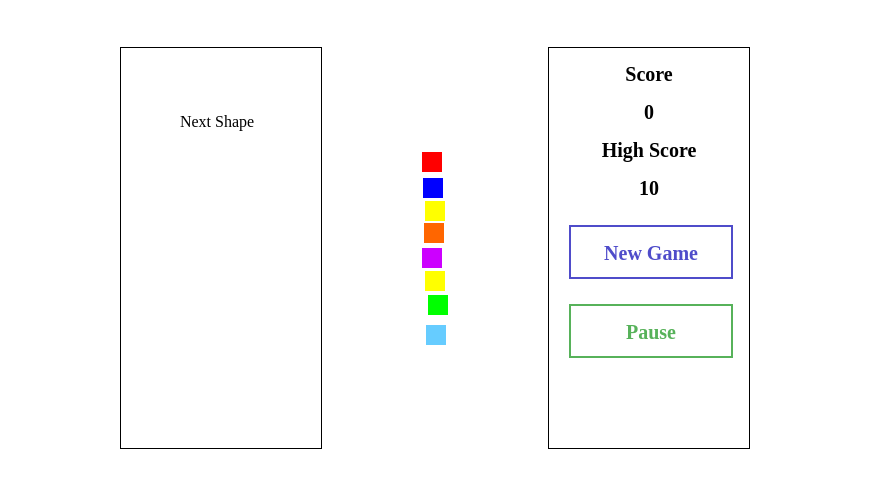
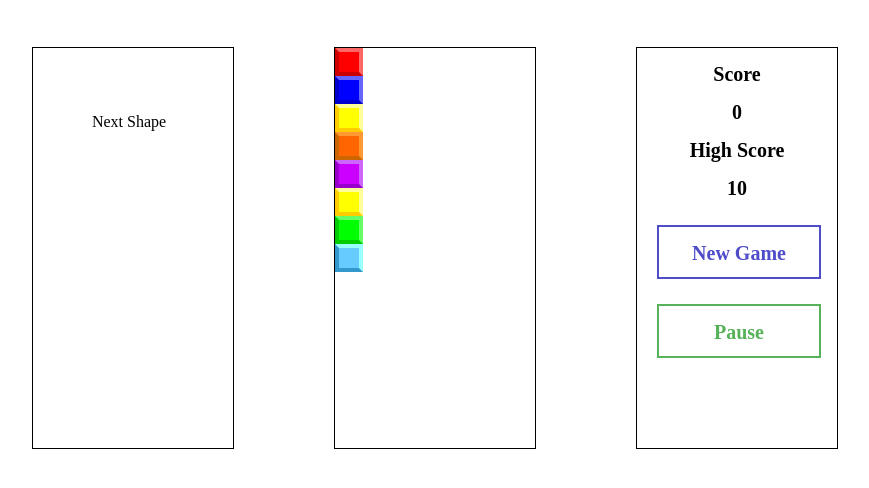
Before and after one commit to mohamadkheiredine/Tetris, a website built with webpack: page src/index.html in a window 1280 px wide. Shown: the part 90-578 px from the top of the page, without its empty margins (205-1074 px from the left). Built offline with nearby package versions, Linux system fonts and the light colour scheme.

Commit message:
task-4-edited

```diff
--- a/src/index.html
+++ b/src/index.html
@@ -16,7 +16,7 @@
           <p>Next Shape</p>
         </div>
        </div>
-       <div class="tetris_box tetris_box_border-size_3 tetris__box_position_relative js-playing-field"></div>
+       <div class="tetris__box tetris__box_border-size_3 tetris__box_position_relative js-playing-field"></div>
        <div class="tetris__box">
          <div class="tetris__score-label">Score</div>
          <div class="tetris__score-value js-score">0</div>
--- a/src/js/block.js
+++ b/src/js/block.js
@@ -11,49 +11,15 @@ export default class Block {
     return null;
   }
 
-  getColor(){
-    return this.color;
-  }
-
   getHtmlElement() {
     let block = document.createElement('div');
-    let colorOfTheBlock = this.getColor();
-    block.classList.add('block_color_' + colorOfTheBlock);
+    let colorOfTheBlock = this.color;
+    block.classList.add(`block_color_${colorOfTheBlock}`);
     block.style.width = this.unitSize + 'px';
     block.style.height = this.unitSize + 'px';
-    block.style.marginTop = this.y + 'px';
-    block.style.marginLeft = this.x + 'px';
+    block.style.top = this.y + 'px';
+    block.style.left = this.x + 'px';
     block.style.borderWidth = '4px';
-
-
-    if (colorOfTheBlock === 'red'){
-      block.style.backgroundColor = '#FF0000';
-      block.style.borderColor = '#FF6666 #CC0000 #CC0000 #FF6666';
-    }
-    else if (colorOfTheBlock === 'orange'){
-      block.style.backgroundColor = '#FF6600';
-      block.style.borderColor = '#FF9933 #CC6600 #CC6600 #FF9933';
-    }
-    else if (colorOfTheBlock === 'magenta'){
-      block.style.backgroundColor = '#CC00FF';
-      block.style.borderColor = '#CC66FF #9900CC #9900CC #CC66FF';
-    }
-    else if (colorOfTheBlock === 'blue'){
-      block.style.backgroundColor = '#0000FF';
-      block.style.borderColor = '#6666FF #0000CC #0000CC #6666FF';
-    }
-    else if (colorOfTheBlock === 'lime'){
-      block.style.backgroundColor = '#00FF00';
-      block.style.borderColor = '#66FF66 #00CC00 #00CC00 #66FF66';
-    }
-    else if (colorOfTheBlock === 'yellow'){
-      block.style.backgroundColor = '#FFFF00';
-      block.style.borderColor = '#FFFF99 #FFCC00 #FFCC00 #FFFF99';
-    }
-    else if (colorOfTheBlock === 'cyan'){
-      block.style.backgroundColor = '#66CCFF';
-      block.style.borderColor = '#99FFFF #3399CC #3399CC #99FFFF';
-    }
 
     return block;
 }
--- a/src/styles/main.scss
+++ b/src/styles/main.scss
@@ -113,3 +113,59 @@ body {
     right: -5px;
     bottom: -5px;
 }
+
+.block_color_red {
+  background-color: #FF0000;
+  border-top: solid 4px #FF6666;
+  border-right: solid 4px #FF6666;
+  border-bottom: solid 4px #CC0000;
+  border-left: solid 4px #CC0000;
+}
+
+.block_color_orange {
+  background-color: #FF6600;
+  border-top: solid 4px #FF9933;
+  border-right: solid 4px #FF9933;
+  border-bottom: solid 4px #CC6600;
+  border-left: solid 4px #CC6600;
+}
+
+.block_color_magenta {
+  background-color: #CC00FF;
+  border-top: solid 4px #CC66FF;
+  border-right: solid 4px #CC66FF;
+  border-bottom: solid 4px #9900CC;
+  border-left: solid 4px #9900CC;
+}
+
+.block_color_blue {
+  background-color: #0000FF;
+  border-top: solid 4px #6666FF;
+  border-right: solid 4px #6666FF;
+  border-bottom: solid 4px #0000CC;
+  border-left: solid 4px #0000CC;
+}
+
+.block_color_lime {
+  background-color: #00FF00;
+  border-top: solid 4px #66FF66;
+  border-right: solid 4px #66FF66;
+  border-bottom: solid 4px #00CC00;
+  border-left: solid 4px #00CC00;
+}
+
+.block_color_yellow {
+  background-color: #FFFF00;
+  border-top: solid 4px #FFFF99;
+  border-right: solid 4px #FFFF99;
+  border-bottom: solid 4px #FFCC00;
+  border-left: solid 4px #FFCC00;
+}
+
+.block_color_cyan {
+  background-color: #66CCFF;
+  border-top: solid 4px #99FFFF;
+  border-right: solid 4px #99FFFF;
+  border-bottom: solid 4px #3399CC ;
+  border-left: solid 4px #3399CC ;
+}
```
